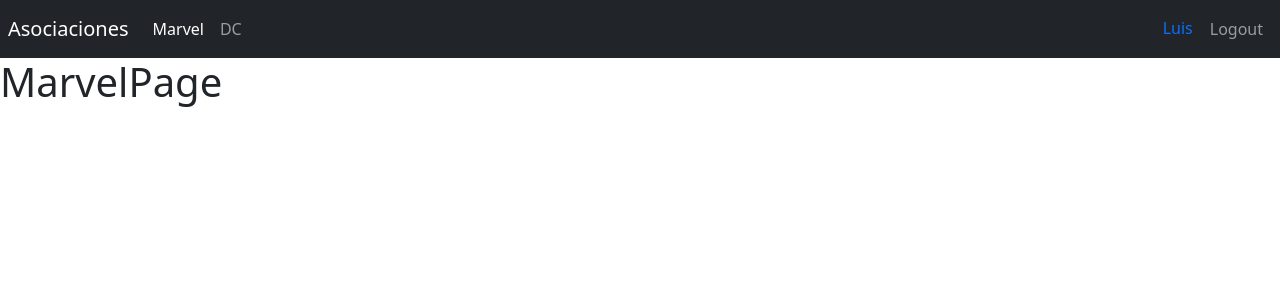
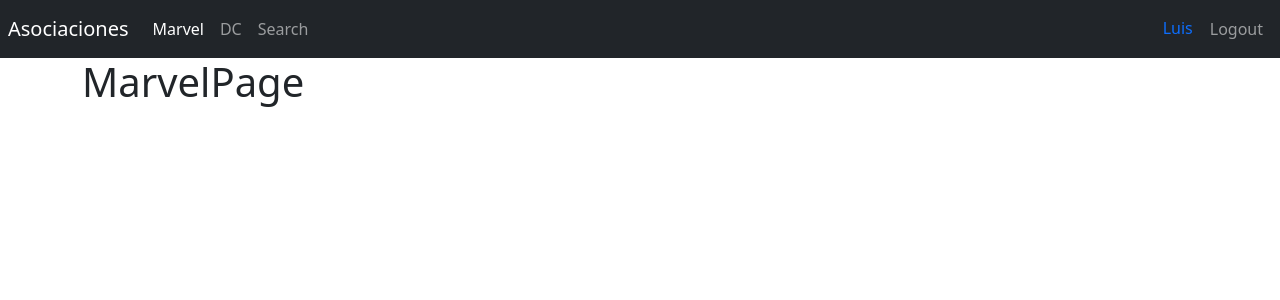
Before and after one commit to luislealdev/HeroesApp-React, a React (Vite) app: page /marvel in a window 1280 px wide. Shown: the top 300 px of the page. Built offline with nearby package versions, Linux system fonts and the light colour scheme.

Commit message:
create another routes

```diff
--- a/src/HeroesApp.jsx
+++ b/src/HeroesApp.jsx
@@ -1,5 +1,5 @@
 import React from 'react'
-import { AppRouter } from './routes/AppRouter'
+import { AppRouter } from './router/AppRouter'
 
 export const HeroesApp = () => {
   return (
--- a/src/heroes/index.js
+++ b/src/heroes/index.js
@@ -1 +1,2 @@
 export * from './pages'
+export * from '../heroes/routes/HeroesRouter'
--- /dev/null
+++ b/src/heroes/pages/HeroePage.jsx
@@ -0,0 +1,7 @@
+export const IdHeroe = () => {
+  return (
+    <>
+        <h1>Id Heroe</h1>
+    </>
+  )
+}
--- /dev/null
+++ b/src/heroes/pages/SearchPage.jsx
@@ -0,0 +1,7 @@
+export const Search = () => {
+  return (
+    <>
+        <h1>Search</h1>
+    </>
+  )
+}
--- a/src/heroes/pages/index.js
+++ b/src/heroes/pages/index.js
@@ -1,2 +1,3 @@
 export * from './DcPage';
 export * from './MarvelPage';
+export * from './SearchPage'
--- /dev/null
+++ b/src/heroes/routes/HeroesRouter.jsx
@@ -0,0 +1,24 @@
+import { Navigate, Route, Routes } from "react-router-dom";
+import { Navbar } from "../../ui";
+import { DcPage, MarvelPage, Search } from "../pages";
+import { IdHeroe } from "../pages/HeroePage";
+
+export const HeroesRouter = () => {
+  return (
+    <>
+      <Navbar />
+
+        <div className="container">
+        <Routes>
+        <Route path="marvel" element={<MarvelPage />} />
+        <Route path="dc" element={<DcPage />} />
+        <Route path="search" element={<Search />} />
+        <Route path="id" element={<IdHeroe />} />
+
+        <Route path="/*" element={<Navigate to="marvel" />} />
+      </Routes>
+        </div>
+
+    </>
+  );
+};
--- /dev/null
+++ b/src/router/AppRouter.jsx
@@ -0,0 +1,14 @@
+import { Route, Routes } from "react-router-dom";
+import { LoginPage } from "../auth/pages/LoginPage";
+import { HeroesRouter } from "../heroes/";
+
+export const AppRouter = () => {
+  return (
+    <>
+      <Routes>
+        <Route path="login" element={<LoginPage />} />
+        <Route path="/*" element={<HeroesRouter />} />
+      </Routes>
+    </>
+  );
+};
--- a/src/routes/AppRouter.jsx
+++ /dev/null
@@ -1,21 +0,0 @@
-import { Navigate, Route, Routes } from "react-router-dom";
-import { LoginPage } from "../auth/pages/LoginPage";
-import { DcPage, MarvelPage } from "../heroes";
-import { Navbar } from "../ui";
-
-export const AppRouter = () => {
-  return (
-    <>
-    <Navbar />
-
-    <Routes>
-
-      <Route path="marvel" element={<MarvelPage />} />
-      <Route path="dc" element={<DcPage />} />
-
-      <Route path="login" element={<LoginPage />} />
-      <Route path="/" element={<Navigate to="marvel" />} />
-    </Routes>
-    </>
-  );
-};
--- a/src/ui/components/Navbar.jsx
+++ b/src/ui/components/Navbar.jsx
@@ -23,6 +23,15 @@
           >
             DC
           </NavLink>
+          <NavLink
+            className={`nav-item nav-link ${({ isActive }) => {
+              return isActive ? "active" : "";
+            }}`}
+            to="/search"
+          >
+            Search
+          </NavLink>
+
         </div>
       </div>
       <div className="navbar-collapse collapse w-100 order-3 dual-collapse2 d-flex justify-content-end">
```
